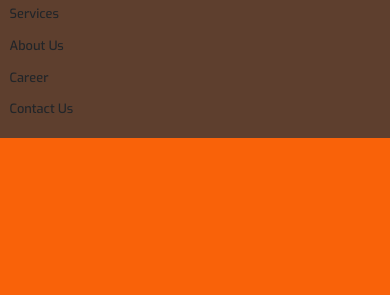
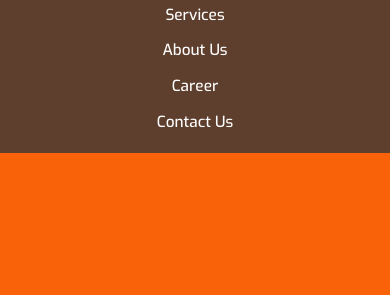
Before and after one commit to KennethChang1/turnkey-website, a website: page docs/about.html in a window 390 px wide. Both pictures are taken after a click on the button "Toggle navigation". Shown: the part 46-341 px from the top of the page. Drawn offline with nearby package versions, Linux system fonts and the light colour scheme.

Commit message:
change navbar

```diff
--- a/docs/about.html
+++ b/docs/about.html
@@ -67,7 +67,7 @@
                 <!-- <li class="nav-item me-5">
                   <a class="nav-link color-dark-200 font-semibold" aria-current="page" href="product.html">Product</a>
                 </li> -->
-                <li class="nav-item me-5">
+                <li class="nav-item me-md-5">
                   <a class="solution nav-link color-dark-200 font-semibold" href="services.html">Services</a>
                   <ul class="dropdown">
                     <li><a href="./services.html?service=company">Treasury strategy</a></li>
@@ -76,10 +76,10 @@
                     <li><a href="./services.html?service=dealingsupport">Dealing or hedge account management</a></li>
                   </ul>
                 </li>
-                <li class="nav-item me-5">
+                <li class="nav-item me-md-5">
                   <a class="nav-link color-dark-200 font-semibold" href="about.html">About Us</a>
                 </li>
-                <li class="nav-item me-5">
+                <li class="nav-item me-md-5">
                   <a class="nav-link color-dark-200 font-semibold" href="career.html">Career</a>
                 </li>
                 <li class="nav-item">
--- a/docs/styles/aboutus1.css
+++ b/docs/styles/aboutus1.css
@@ -1,9 +1,5 @@
 .main {
   position: relative;
-}
-
-.navbar .nav-link {
-  color: var(--color-black-200) !important;
 }
 
 .heroContainer {
--- a/docs/styles/global.css
+++ b/docs/styles/global.css
@@ -117,6 +117,7 @@ button {
   color: var(--color-white) !important;
 }
 
+
 .color-lighter-black {
   color: var(--color-lighter-black) !important;
 }
@@ -131,6 +132,17 @@ button {
 
 .color-dark-200 {
   color: var(--color-black-200) !important;
+}
+
+@media only screen and (max-width: 515px){
+  .nav-item{
+    text-align: center;
+    font-size: 1.2rem;
+  }
+
+  .nav-link{
+    color: white !important;
+  }
 }
 
 .font-xl {
--- a/docs/styles/services.css
+++ b/docs/styles/services.css
@@ -1,9 +1,5 @@
 .main {
   position: relative;
-}
-
-.navbar .nav-link {
-  color: var(--color-black-200) !important;
 }
 
 .heroContainer {
```
Also changed, not shown: docs/career.html (+4 -3 lines), docs/contact.html (+3 -3 lines), docs/index.html (+3 -3 lines), docs/services.html (+3 -3 lines).
